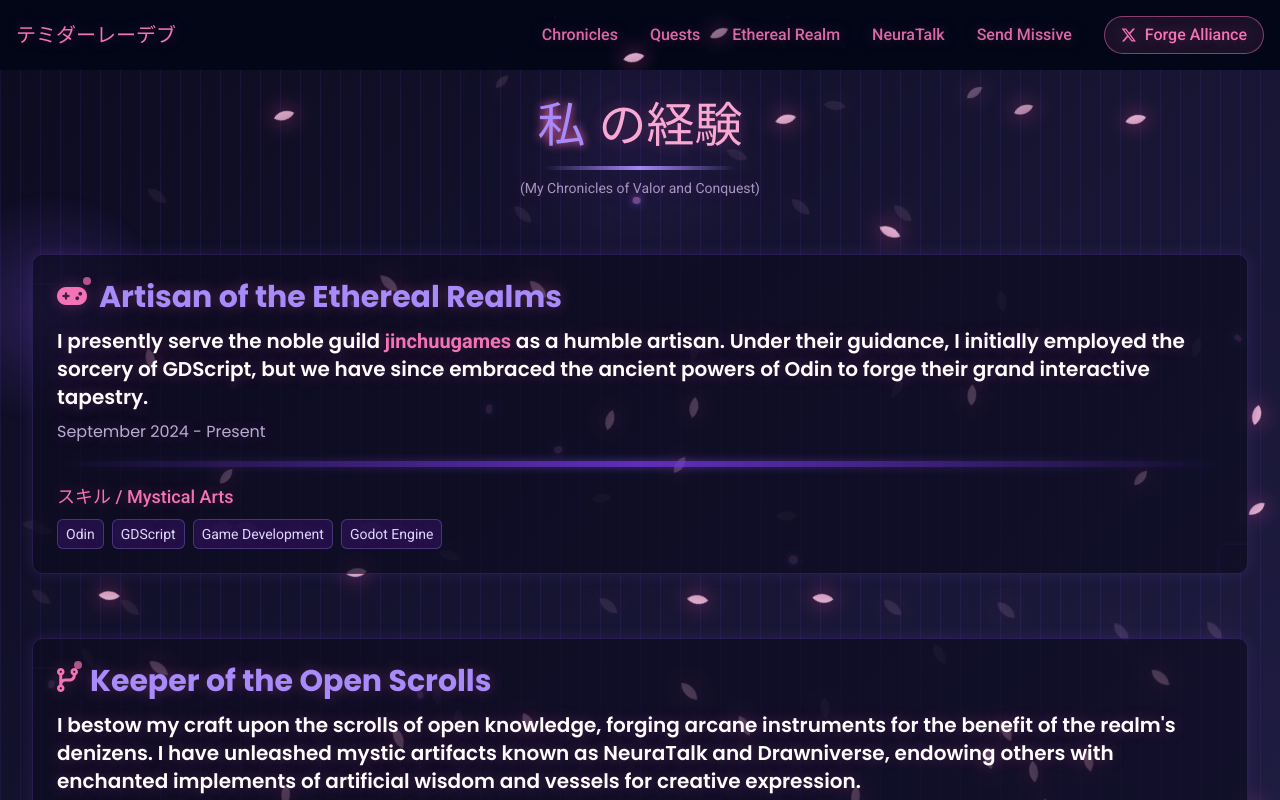
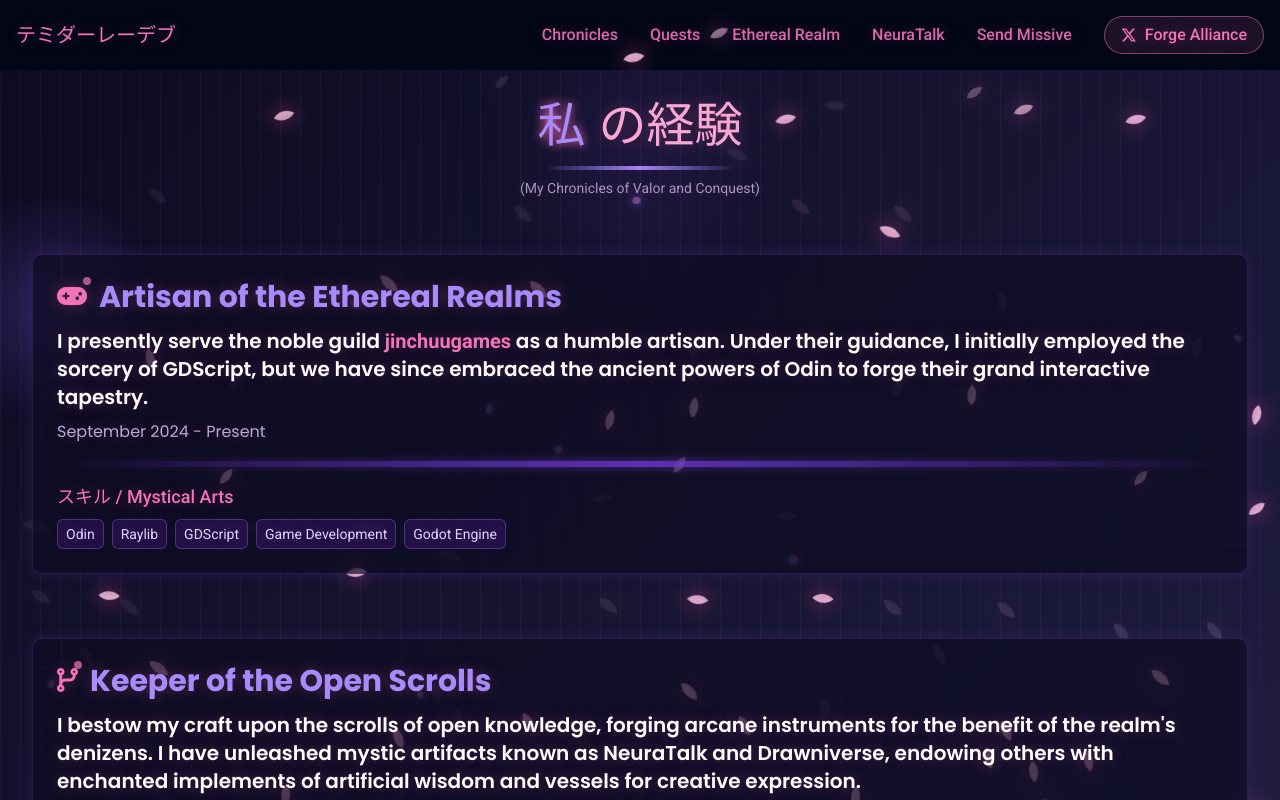
Before and after one commit to temidaradev/temidara.dev, a SvelteKit app: page /experiences in a window 1280 px wide. Shown: the top 800 px of the page. Built offline with nearby package versions, Linux system fonts and the light colour scheme.

Commit message:
add raylib to experiences

```diff
--- a/src/components/Experiences.svelte
+++ b/src/components/Experiences.svelte
@@ -118,6 +118,10 @@
           <span
             class="px-2 py-1 rounded-md bg-violet-900/30 border border-violet-400/30 text-violet-200 text-sm"
             >Odin</span
+          >
+          <span
+            class="px-2 py-1 rounded-md bg-violet-900/30 border border-violet-400/30 text-violet-200 text-sm"
+            >Raylib</span
           >
           <span
             class="px-2 py-1 rounded-md bg-violet-900/30 border border-violet-400/30 text-violet-200 text-sm"
```
